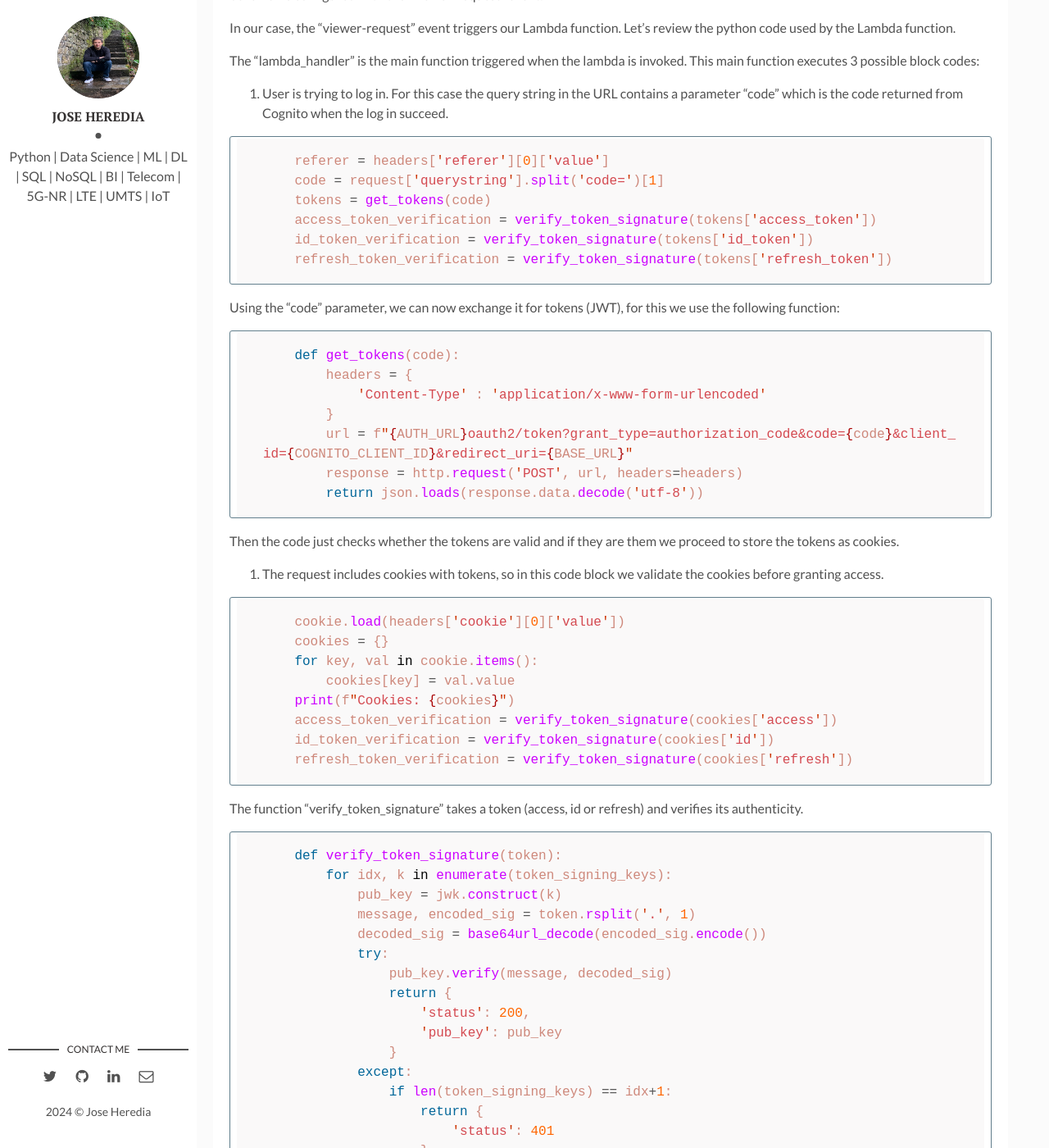
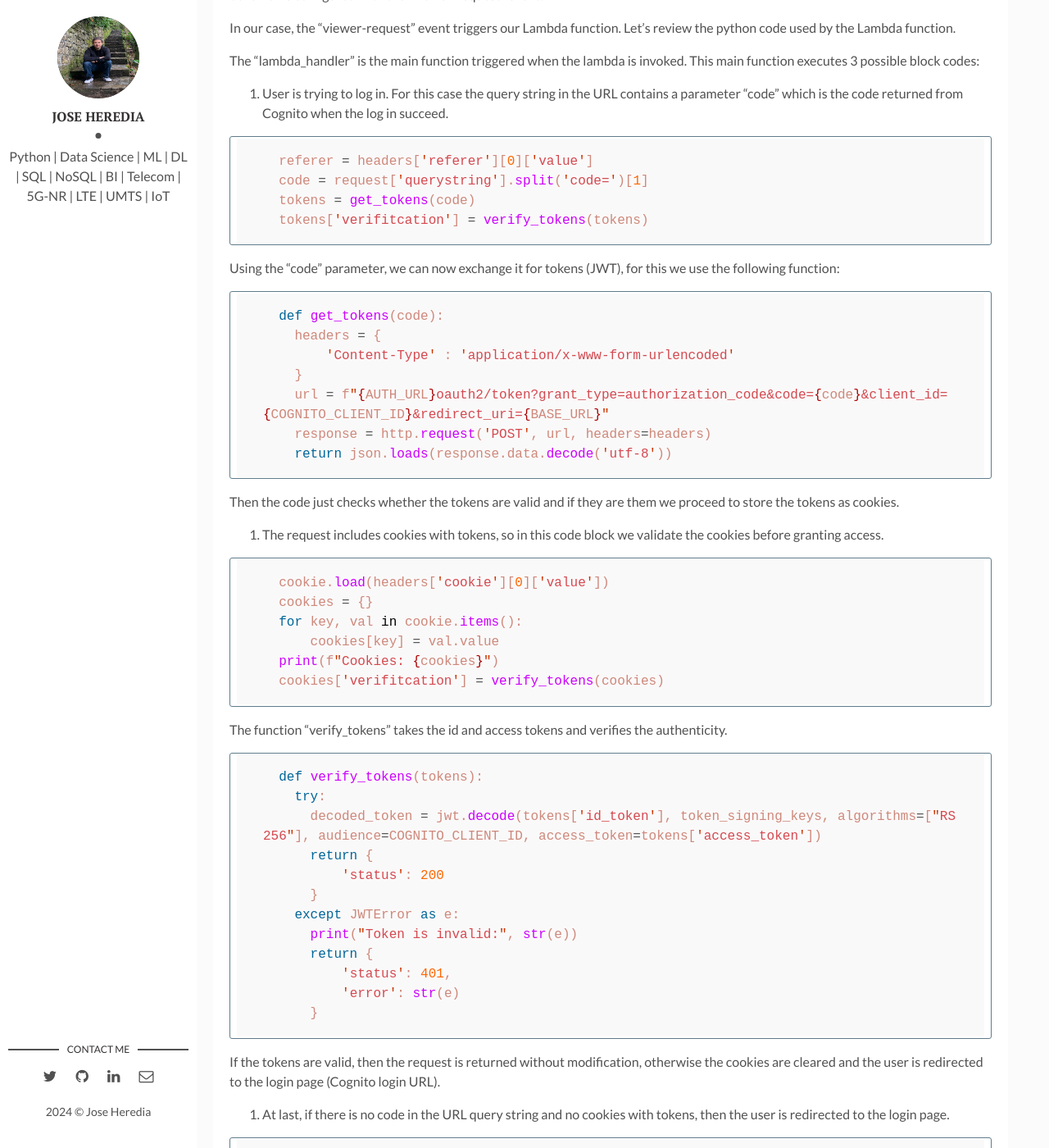
Before and after one commit to joch182/joch182.github.io, a Jekyll site: the page built from _posts/2024-07-23-using-lambda-edge-cloudfront-python-cognito-jwt-authroization.markdown, in a window 1280 px wide and 1400 px high, scrolled down 2190 px. Shown: the whole window at 82% size. Built offline with Jekyll 4.4.1, drawn with Linux system fonts in a browser that asks for light colours; comment, search, counter and statistics services are not loaded.

Commit message:
fixing code bugs for the lambdaedge post

````diff
--- a/_posts/2024-07-23-using-lambda-edge-cloudfront-python-cognito-jwt-authroization.markdown
+++ b/_posts/2024-07-23-using-lambda-edge-cloudfront-python-cognito-jwt-authroization.markdown
@@ -41,24 +41,22 @@ The "lambda_handler" is the main function triggered when the lambda is invoked.
 1. User is trying to log in. For this case the query string in the URL contains a parameter "code" which is the code returned from Cognito when the log in succeed.
 
 ```python
-    referer = headers['referer'][0]['value']
-    code = request['querystring'].split('code=')[1]
-    tokens = get_tokens(code)
-    access_token_verification = verify_token_signature(tokens['access_token'])
-    id_token_verification = verify_token_signature(tokens['id_token'])
-    refresh_token_verification = verify_token_signature(tokens['refresh_token'])
+  referer = headers['referer'][0]['value']
+  code = request['querystring'].split('code=')[1]
+  tokens = get_tokens(code)
+  tokens['verifitcation'] = verify_tokens(tokens)
 ```
 
 Using the "code" parameter, we can now exchange it for tokens (JWT), for this we use the following function:
 
 ```python
-    def get_tokens(code):
-        headers = {
-            'Content-Type' : 'application/x-www-form-urlencoded'
-        }
-        url = f"{AUTH_URL}oauth2/token?grant_type=authorization_code&code={code}&client_id={COGNITO_CLIENT_ID}&redirect_uri={BASE_URL}"
-        response = http.request('POST', url, headers=headers)
-        return json.loads(response.data.decode('utf-8'))
+  def get_tokens(code):
+    headers = {
+        'Content-Type' : 'application/x-www-form-urlencoded'
+    }
+    url = f"{AUTH_URL}oauth2/token?grant_type=authorization_code&code={code}&client_id={COGNITO_CLIENT_ID}&redirect_uri={BASE_URL}"
+    response = http.request('POST', url, headers=headers)
+    return json.loads(response.data.decode('utf-8'))
 ```
 
 Then the code just checks whether the tokens are valid and if they are them we proceed to store the tokens as cookies.
@@ -66,37 +64,29 @@ Then the code just checks whether the tokens are valid and if they are them we p
 2. The request includes cookies with tokens, so in this code block we validate the cookies before granting access.
 
 ```python
-    cookie.load(headers['cookie'][0]['value'])
-    cookies = {}
-    for key, val in cookie.items():
-        cookies[key] = val.value
-    print(f"Cookies: {cookies}")
-    access_token_verification = verify_token_signature(cookies['access'])
-    id_token_verification = verify_token_signature(cookies['id'])
-    refresh_token_verification = verify_token_signature(cookies['refresh'])
+  cookie.load(headers['cookie'][0]['value'])
+  cookies = {}
+  for key, val in cookie.items():
+      cookies[key] = val.value
+  print(f"Cookies: {cookies}")
+  cookies['verifitcation'] = verify_tokens(cookies)
 ```
 
-The function "verify_token_signature" takes a token (access, id or refresh) and verifies its authenticity.
+The function "verify_tokens" takes the id and access tokens and verifies the authenticity.
 
 ```python
-    def verify_token_signature(token):
-        for idx, k in enumerate(token_signing_keys):
-            pub_key = jwk.construct(k)
-            message, encoded_sig = token.rsplit('.', 1)
-            decoded_sig = base64url_decode(encoded_sig.encode())
-            try:
-                pub_key.verify(message, decoded_sig)
-                return {
-                    'status': 200,
-                    'pub_key': pub_key
-                }
-            except:
-                if len(token_signing_keys) == idx+1:
-                    return {
-                        'status': 401
-                    }
-                else:
-                    pass
+  def verify_tokens(tokens):
+    try:
+      decoded_token = jwt.decode(tokens['id_token'], token_signing_keys, algorithms=["RS256"], audience=COGNITO_CLIENT_ID, access_token=tokens['access_token'])
+      return {
+          'status': 200
+      }
+    except JWTError as e:
+      print("Token is invalid:", str(e))
+      return {
+          'status': 401,
+          'error': str(e)
+      }
 ```
 
 If the tokens are valid, then the request is returned without modification, otherwise the cookies are cleared and the user is redirected to the login page (Cognito login URL).
@@ -104,17 +94,17 @@ If the tokens are valid, then the request is returned without modification, othe
 3. At last, if there is no code in the URL query string and no cookies with tokens, then the user is redirected to the login page.
 
 ```python
-    response = {
-            'status': '302',
-            'statusDescription': 'Redirect',
-            'headers': {
-                'location': [{
-                    'key': 'Location',
-                    'value': AUTH_URL+'login?client_id='+COGNITO_CLIENT_ID+'&response_type=code&scope=email+openid&redirect_uri='+BASE_URL
-                }]
-            }
-        }
-    return json.loads(json.dumps(response, default=str))
+  response = {
+      'status': '302',
+      'statusDescription': 'Redirect',
+      'headers': {
+          'location': [{
+              'key': 'Location',
+              'value': AUTH_URL+'login?client_id='+COGNITO_CLIENT_ID+'&response_type=code&scope=email+openid&redirect_uri='+BASE_URL
+          }]
+      }
+  }
+  return json.loads(json.dumps(response, default=str))
 ```
 
 And that's it. Now you can implement your authorization pipeline using Python, Lambda@Edge, CloudFront and S3.
````
Also changed, not shown: 1 other file.
